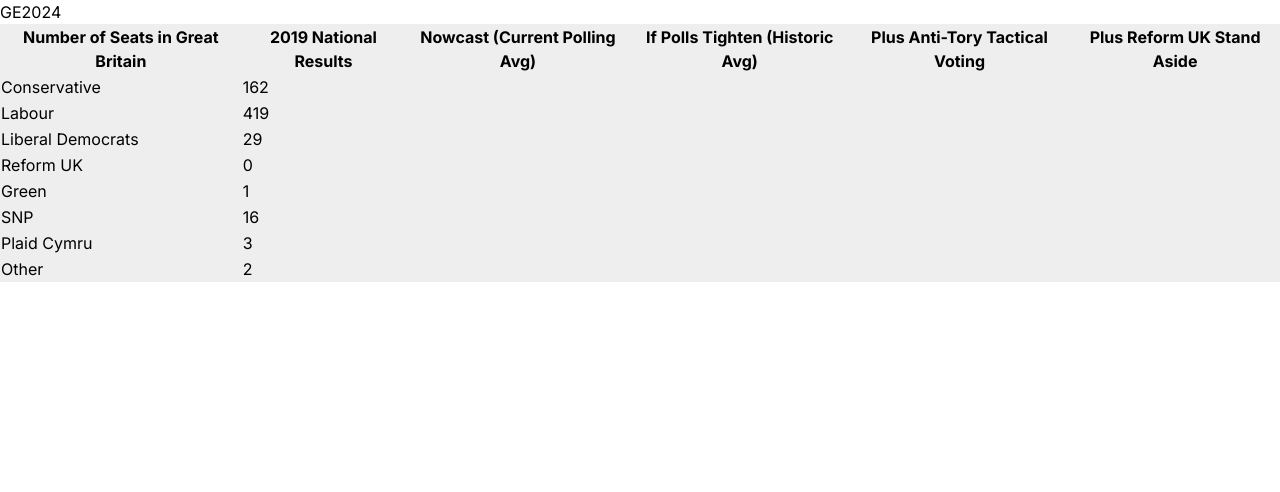
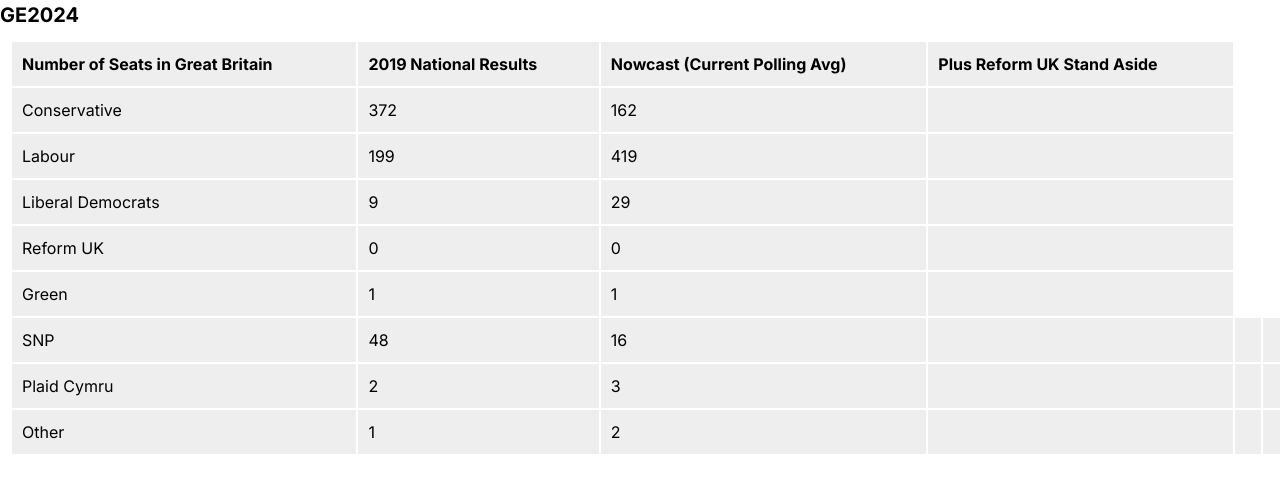
Before and after one commit to langersp/GE2024, a Next.js app: page / in a window 1280 px wide. Shown: the top 492 px of the page. Built offline with nearby package versions, Linux system fonts and the light colour scheme.

Commit message:
refactor, add state and style

```diff
--- a/app/globals.css
+++ b/app/globals.css
@@ -25,3 +25,27 @@
     )
     rgb(var(--background-start-rgb)); */
 }
+
+h1 {
+  font-size: 20px;
+  font-weight:bold
+}
+
+table {
+  border-collapse: separate;
+  width:100%;
+  margin:10px
+}
+table th {
+  text-align:left;
+  padding:10px
+
+}
+table tr {
+  background:#eee
+}
+
+table td {
+  background:#eee;
+  padding:10px
+}
--- a/app/page.js
+++ b/app/page.js
@@ -2,12 +2,21 @@
 
 import Image from "next/image";
 import rawData from "./data/GE2024-v3.json";
+import { useState, useEffect } from "react";
 
-function sumVotes(party) {
-  return party.reduce((accumulator, currentValue) => {
-    currentValue = parseInt(currentValue);
+function sumVotes(partyData, lookup, convertInt) {
+  return partyData.reduce((accumulator, currentValue) => {
+    if (convertInt) {
+      currentValue = parseInt(currentValue);
+    }
 
-    if (currentValue) {
+    if (lookup) {
+      if (currentValue === lookup) {
+        console.log(accumulator, "acc");
+        accumulator++;
+      }
+      return accumulator;
+    } else if (currentValue) {
       return accumulator + currentValue;
     } else {
       return accumulator;
@@ -16,100 +25,164 @@
 }
 
 export default function Page() {
-  console.log(rawData, 'rawData')
-  const conservativeVotes2019 = sumVotes(rawData[19][""]);
-  const labourVotes2019 = sumVotes(rawData[20][""]);
-  const liberalVotes2019 = sumVotes(rawData[21][""]);
-  const reformVotes2019 = sumVotes(rawData[22][""]);
-  const greenVotes2019 = sumVotes(rawData[23][""]);
-  const snpVotes2019 = sumVotes(rawData[24][""]);
-  const pcVotes2019 = sumVotes(rawData[25][""]);
-  const otherVotes2019 = sumVotes(rawData[26][""]);
+  console.log(rawData, "rawData");
+  //const conservativeVotesNowCast = sumVotes(rawData[19][""], "", true);
+  //const labourVotes2019 = sumVotes(rawData[20][""], "", true);
+  const liberalVotes2019 = sumVotes(rawData[21][""], "", true);
+  const reformVotes2019 = sumVotes(rawData[22][""], "", true);
+  const greenVotes2019 = sumVotes(rawData[23][""], "", true);
+  const snpVotes2019 = sumVotes(rawData[24][""], "", true);
+  const pcVotes2019 = sumVotes(rawData[25][""], "", true);
+  const otherVotes2019 = sumVotes(rawData[26][""], "", true);
 
+  const [conservativeData, setConservativeData] = useState({
+    2019: 0,
+    nowCast: 0,
+  });
 
+  const [labourData, setLabourData] = useState({
+    2019: 0,
+    nowCast: 0,
+  });
 
- const conservatives = rawData[9]["Winner"].reduce((acc,curr) => {
-  if(curr === "Con")
-     acc++;
-  return acc;
-},0);
+  const [liberalData, setLiberalData] = useState({
+    2019: 0,
+    nowCast: 0,
+  });
 
-console.log(conservatives)
+  const [greenData, setGreenData] = useState({
+    2019: 0,
+    nowCast: 0,
+  });
+
+  const [reformData, setReformData] = useState({
+    2019: 0,
+    nowCast: 0,
+  });
+
+  const [snpData, setSnpData] = useState({
+    2019: 0,
+    nowCast: 0,
+  });
+
+  const [otherData, setOtherData] = useState({
+    2019: 0,
+    nowCast: 0,
+  });
+
+  const [pcData, setPcData] = useState({
+    2019: 0,
+    nowCast: 0,
+  });
+
+  useEffect(() => {
+    setConservativeData({
+      2019: sumVotes(rawData[9]["Winner"], "Con", false),
+      nowCast: sumVotes(rawData[19][""], "", true),
+    });
+    setLabourData({
+      2019: sumVotes(rawData[9]["Winner"], "Lab", false),
+      nowCast: sumVotes(rawData[20][""], "", true),
+    });
+    setLiberalData({
+      2019: sumVotes(rawData[9]["Winner"], "LD", false),
+      nowCast: sumVotes(rawData[21][""], "", true),
+    });
+    setReformData({
+      2019: sumVotes(rawData[9]["Winner"], "Ref", false),
+      nowCast: sumVotes(rawData[22][""], "", true),
+    });
+    setGreenData({
+      2019: sumVotes(rawData[9]["Winner"], "Green", false),
+      nowCast: sumVotes(rawData[23][""], "", true),
+    });
+    setSnpData({
+      2019: sumVotes(rawData[9]["Winner"], "SNP", false),
+      nowCast: sumVotes(rawData[24][""], "", true),
+    });
+    setPcData({
+      2019: sumVotes(rawData[9]["Winner"], "PC", false),
+      nowCast: sumVotes(rawData[25][""], "", true),
+    });
+    setOtherData({
+      2019: sumVotes(rawData[9]["Winner"], "Other", false),
+      nowCast: sumVotes(rawData[26][""], "", true),
+    });
+  }, []);
+  //setConservativeData({ nowCast: conservativeVotesNowCast });
+
+  //const conservativeVotes20191 = sumVotes(rawData[9]["Winner"], "Con", true);
+
+  // const conservatives = rawData[9]["Winner"].reduce((acc, curr) => {
+  //   if (curr === "Con") acc++;
+  //   return acc;
+  // }, 0);
+
+  // console.log(conservatives);
   return (
     <>
       <h1>GE2024</h1>
 
-      <table style={{ backgroundColor: "#eee", cellPadding: "20px" }}>
+      <table>
         <thead>
           <tr>
             <th>Number of Seats in Great Britain</th>
             <th>2019 National Results</th>
             <th>Nowcast (Current Polling Avg)</th>
-            <th>If Polls Tighten (Historic Avg)</th>
-            <th>Plus Anti-Tory Tactical Voting</th>
             <th>Plus Reform UK Stand Aside</th>
           </tr>
         </thead>
         <tbody>
           <tr>
             <td>Conservative</td>
-            <td>{conservativeVotes2019}</td>
-            <td></td>
-            <td></td>
-            <td></td>
+            <td>{conservativeData["2019"]}</td>
+            <td>{conservativeData["nowCast"]}</td>
             <td></td>
           </tr>
           <tr>
             <td>Labour</td>
-            <td>{labourVotes2019}</td>
-            <td></td>
-            <td></td>
-            <td></td>
+            <td>{labourData["2019"]}</td>
+            <td>{labourData["nowCast"]}</td>
             <td></td>
           </tr>
           <tr>
             <td>Liberal Democrats</td>
-            <td>{liberalVotes2019}</td>
-            <td></td>
-            <td></td>
-            <td></td>
+            <td>{liberalData["2019"]}</td>
+            <td>{liberalData["nowCast"]}</td>
             <td></td>
           </tr>
           <tr>
             <td>Reform UK</td>
-            <td>{reformVotes2019}</td>
-            <td></td>
-            <td></td>
-            <td></td>
+            <td>{reformData["2019"]}</td>
+            <td>{reformData["nowCast"]}</td>
             <td></td>
           </tr>
           <tr>
             <td>Green</td>
-            <td>{greenVotes2019}</td>
-            <td></td>
-            <td></td>
+            <td>{greenData["2019"]}</td>
+            <td>{greenData["nowCast"]}</td>
             <td></td>
           </tr>
           <tr>
             <td>SNP</td>
-            <td>{snpVotes2019}</td>
-            <td></td>
+            <td>{snpData["2019"]}</td>
+            <td>{snpData["nowCast"]}</td>
             <td></td>
             <td></td>
             <td></td>
           </tr>
           <tr>
             <td>Plaid Cymru</td>
-            <td>{pcVotes2019}</td>
-            <td></td>
+            <td>{pcData["2019"]}</td>
+            <td>{pcData["nowCast"]}</td>
             <td></td>
             <td></td>
             <td></td>
           </tr>
           <tr>
             <td>Other</td>
-            <td>{otherVotes2019}</td>
-            <td></td>
+            <td>{otherData["2019"]}</td>
+            <td>{otherData["nowCast"]}</td>
             <td></td>
             <td></td>
             <td></td>
```
